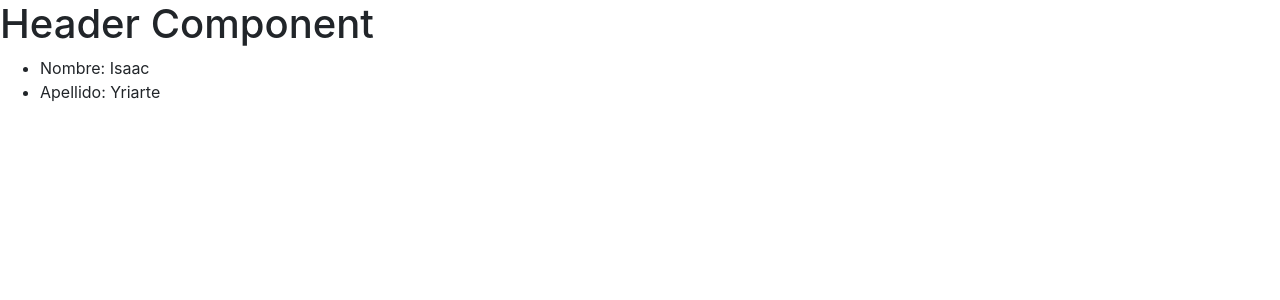
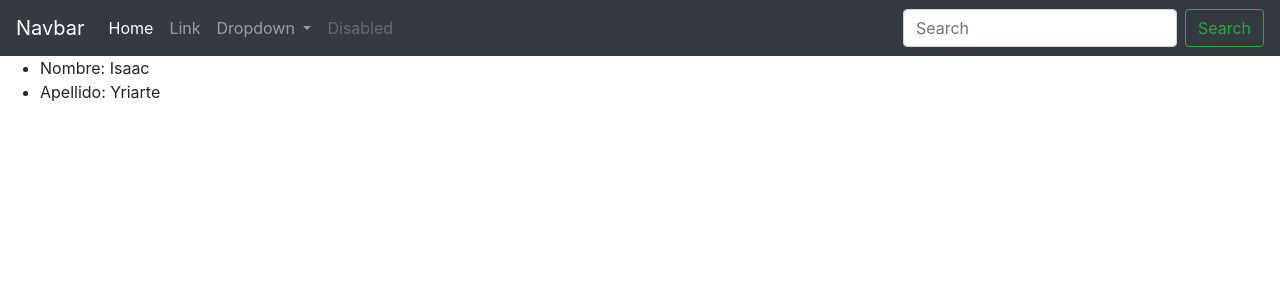
Before and after one commit to IsaacYAGI/hola-mundo-angular, an Angular app: page / in a window 1280 px wide. Shown: the top 300 px of the page. Built offline with nearby package versions, Linux system fonts and the light colour scheme.

Commit message:
Crea un template y agrega el navbar aparte

```diff
--- /dev/null
+++ b/src/app/components/header/header.component.html
@@ -0,0 +1,35 @@
+<nav class="navbar navbar-expand-lg navbar-dark bg-dark">
+    <a class="navbar-brand" href="#">Navbar</a>
+    <button class="navbar-toggler" type="button" data-toggle="collapse" data-target="#navbarSupportedContent" aria-controls="navbarSupportedContent" aria-expanded="false" aria-label="Toggle navigation">
+      <span class="navbar-toggler-icon"></span>
+    </button>
+
+    <div class="collapse navbar-collapse" id="navbarSupportedContent">
+      <ul class="navbar-nav mr-auto">
+        <li class="nav-item active">
+          <a class="nav-link" href="#">Home <span class="sr-only">(current)</span></a>
+        </li>
+        <li class="nav-item">
+          <a class="nav-link" href="#">Link</a>
+        </li>
+        <li class="nav-item dropdown">
+          <a class="nav-link dropdown-toggle" href="#" id="navbarDropdown" role="button" data-toggle="dropdown" aria-haspopup="true" aria-expanded="false">
+            Dropdown
+          </a>
+          <div class="dropdown-menu" aria-labelledby="navbarDropdown">
+            <a class="dropdown-item" href="#">Action</a>
+            <a class="dropdown-item" href="#">Another action</a>
+            <div class="dropdown-divider"></div>
+            <a class="dropdown-item" href="#">Something else here</a>
+          </div>
+        </li>
+        <li class="nav-item">
+          <a class="nav-link disabled" href="#" tabindex="-1" aria-disabled="true">Disabled</a>
+        </li>
+      </ul>
+      <form class="form-inline my-2 my-lg-0">
+        <input class="form-control mr-sm-2" type="search" placeholder="Search" aria-label="Search">
+        <button class="btn btn-outline-success my-2 my-sm-0" type="submit">Search</button>
+      </form>
+    </div>
+  </nav>
--- a/src/app/components/header/header.component.ts
+++ b/src/app/components/header/header.component.ts
@@ -2,7 +2,7 @@
 
 @Component({
     selector: 'app-header',
-    template: `<h1>Header Component</h1>`
+    templateUrl: './header.component.html'
 })
 export class HeaderComponent{
 
```
